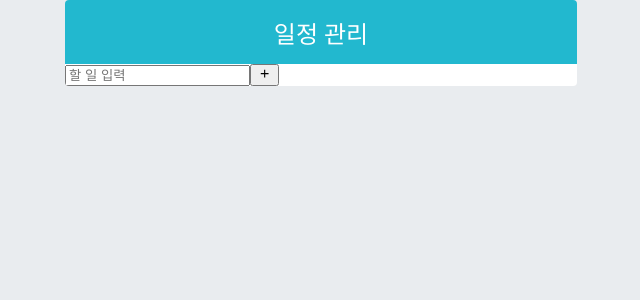
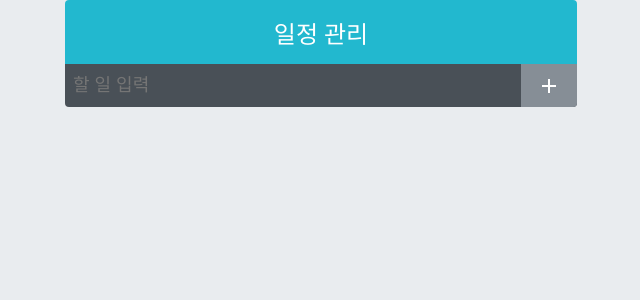
Before and after one commit to KimEunA97/230610_react_hook_Test, a React (Create React App) app in the folder whattodo/: page / in a window 1280 px wide. Shown: the top 300 px of the page, without its empty margins (319-959 px from the left). Built offline with nearby package versions, Linux system fonts and the light colour scheme.

Commit message:
TodoInser css 적용. scss 문법이 css에 비해 편하다는 장점, class 자식의 자식 태그(class 사용 없이)를 선택 가능.

```diff
--- a/whattodo/src/components/TodoInsert.js
+++ b/whattodo/src/components/TodoInsert.js
@@ -1,5 +1,5 @@
 import { MdAdd } from 'react-icons/md'
-import './TodoInsert.css'
+import './TodoInsert.scss'
 
 const TodoInsert = () => {
   return (
--- /dev/null
+++ b/whattodo/src/components/TodoInsert.scss
@@ -0,0 +1,40 @@
+.TodoInsert {
+  display: flex;
+  background: #495057;
+
+  input {
+    background: none;
+    outline: none;
+    border: none;
+    padding: 0.5rem;
+    font-size: 1.125rem;
+    line-height: 1.5;
+    color: white;
+
+    &::placeholer {
+      color: #dee2e6;
+    }
+
+    flex: 1;
+  }
+
+  button {
+    background: none;
+    outline: none;
+    border: none;
+    background: #868e96;
+    color: white;
+
+    padding-left: 1rem;
+    padding-right: 1rem;
+    font-size: 1.5rem;
+    display: flex;
+    align-items: center;
+    cursor: pointer;
+    transition: 0.1s background ease-in;
+
+    &:hover {
+      background: #adb5bd;
+    }
+  }
+}
```
Also changed, not shown: whattodo/src/components/TodoInsert.css (deleted).
